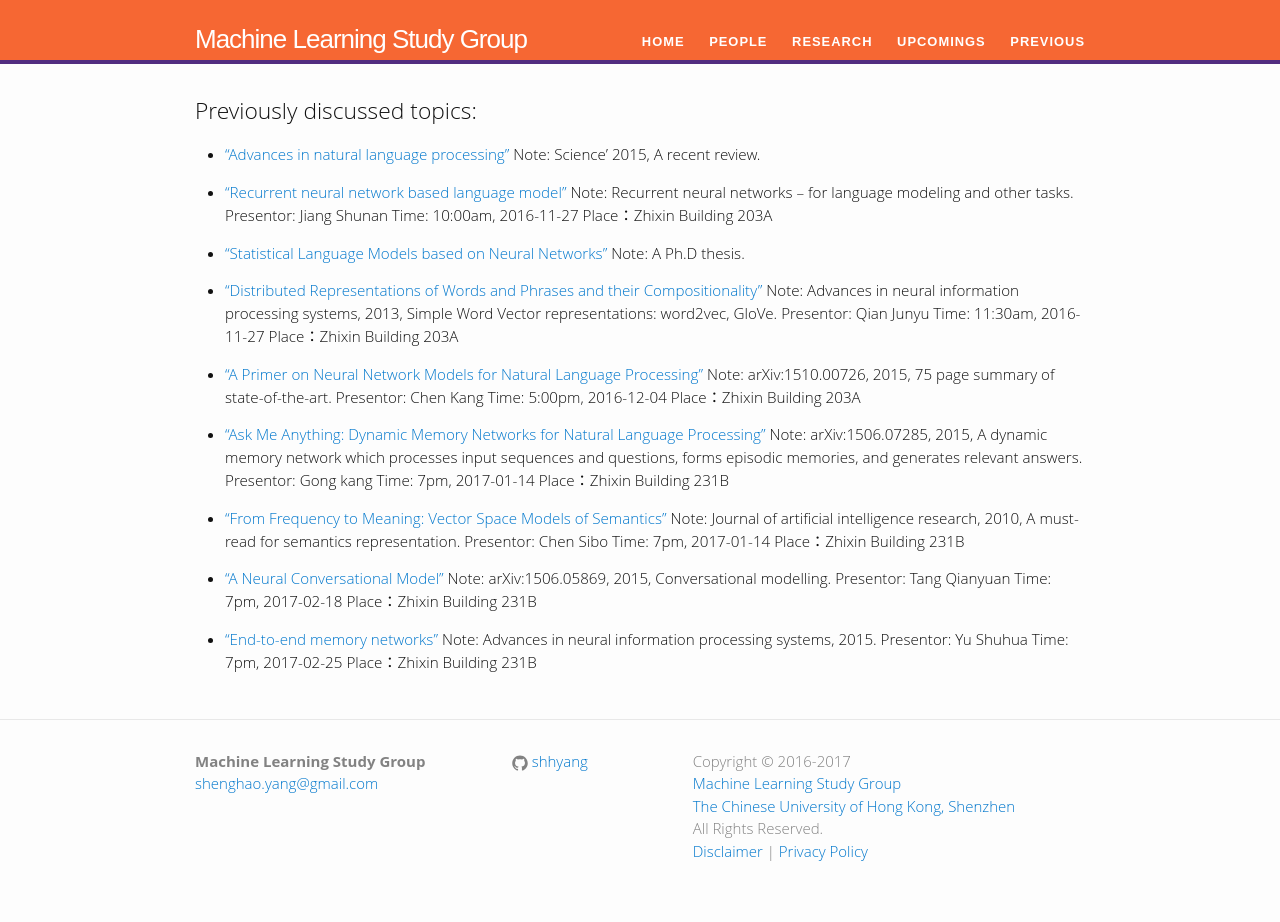
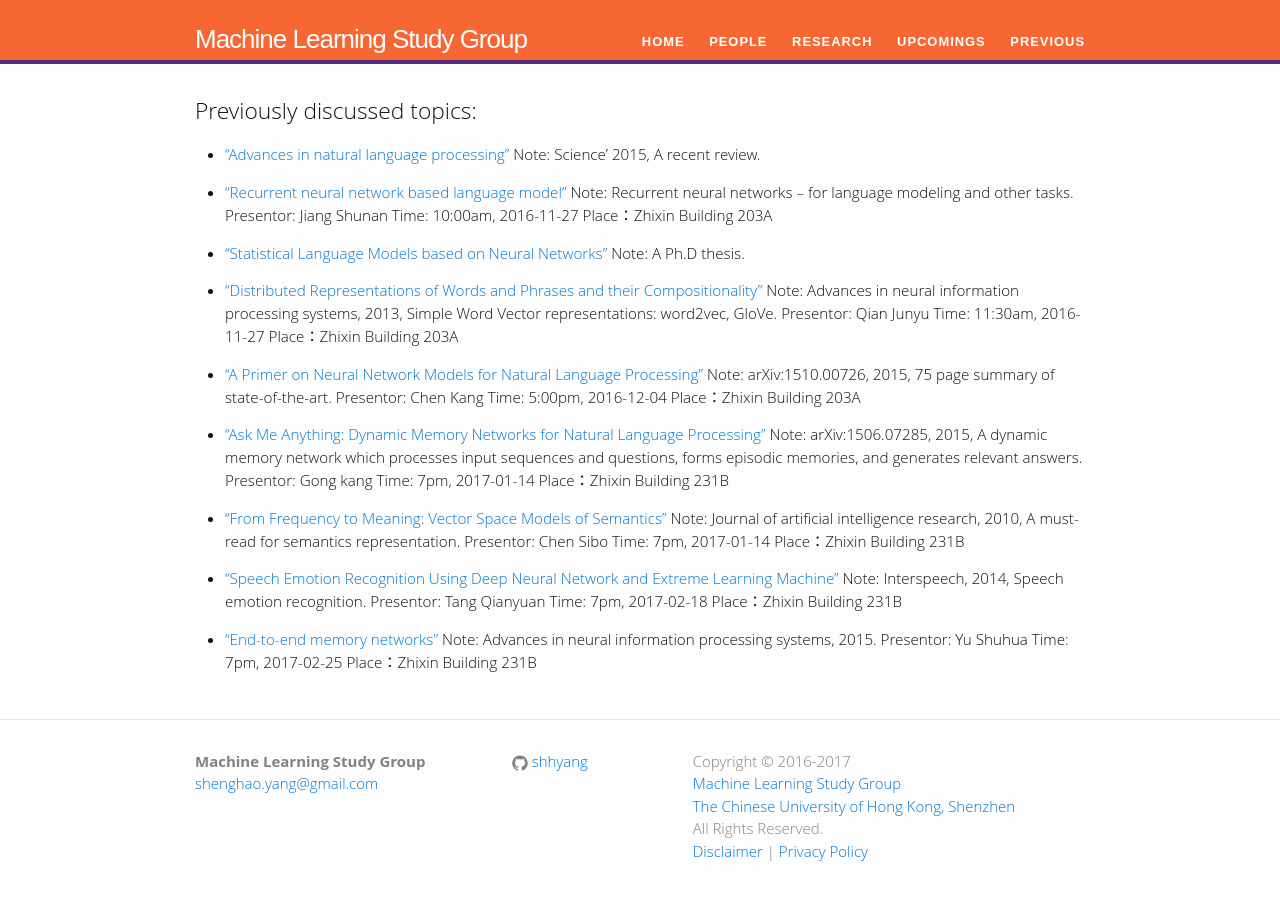
Before and after one commit to shhyang/learning, a Jekyll site: the page built from previous/index.md, in a window 1280 px wide. Built offline with Jekyll 4.4.1, drawn with Linux system fonts in a browser that asks for light colours; some web fonts are replaced; our own code applies the rules of GitHub Pages for plain Markdown files.

Commit message:
Update index.md

```diff
--- a/previous/index.md
+++ b/previous/index.md
@@ -40,8 +40,8 @@ Presentor: Chen Sibo
 Time: 7pm, 2017-01-14
 Place：Zhixin Building 231B
 
-- ["A Neural Conversational Model"](http://arxiv.org/abs/1506.05869)
-Note: arXiv:1506.05869, 2015, Conversational modelling.
+- ["Speech Emotion Recognition Using Deep Neural Network and Extreme Learning Machine"](https://www.microsoft.com/en-us/research/publication/speech-emotion-recognition-using-deep-neural-network-and-extreme-learning-machine/)
+Note: Interspeech, 2014, Speech emotion recognition.
 Presentor: Tang Qianyuan
 Time: 7pm, 2017-02-18
 Place：Zhixin Building 231B
```
